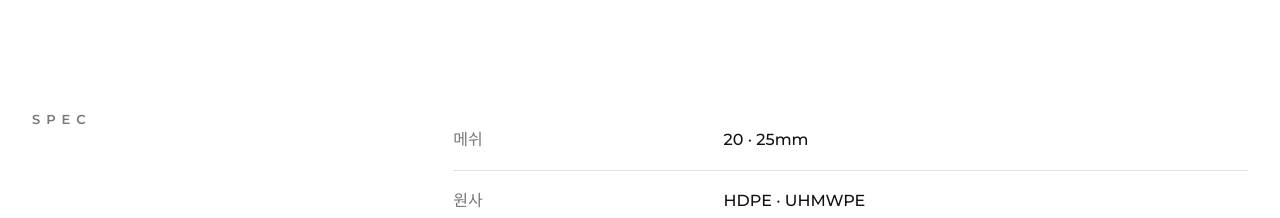
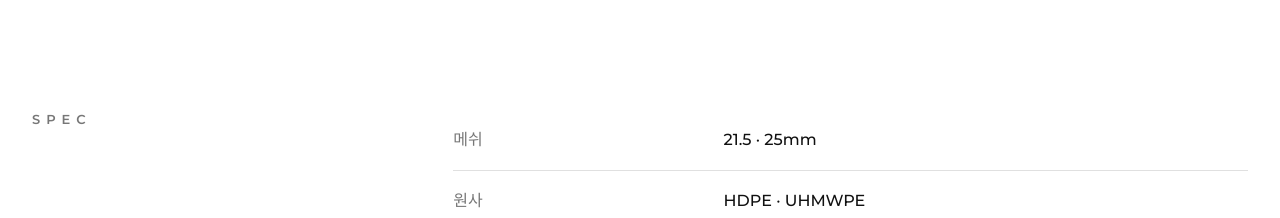
Before and after one commit to sekyungnetadmin/sekyungtex, a Next.js app: page /ko/products/golf in a window 1280 px wide. Shown: the part 1180-1398 px from the top of the page. Built offline with nearby package versions, Linux system fonts and the light colour scheme.

Commit message:
골프망 메쉬 21.5mm로 수정
Co-Authored-By: Claude Opus 5.5 <noreply@anthropic.com>
Claude-Session: https://claude.ai/code/session_016Jpnc8ur7Bp4cNEGJ4pZN2

```diff
--- a/app/ko/products/golf/page.tsx
+++ b/app/ko/products/golf/page.tsx
@@ -68,7 +68,7 @@ export default function Page() {
     { title: "정밀 가공", desc: "규격 오차 ±1~2% 이내로 맞춥니다." }
         ]}
         specs={[
-    { k: "메쉬", v: "20 · 25mm" },
+    { k: "메쉬", v: "21.5 · 25mm" },
     { k: "원사", v: "HDPE · UHMWPE" },
     { k: "색상", v: "녹색 · 검정 · 흰색 · 회색 · 갈색" },
     { k: "크기", v: "현장 맞춤" },
```
